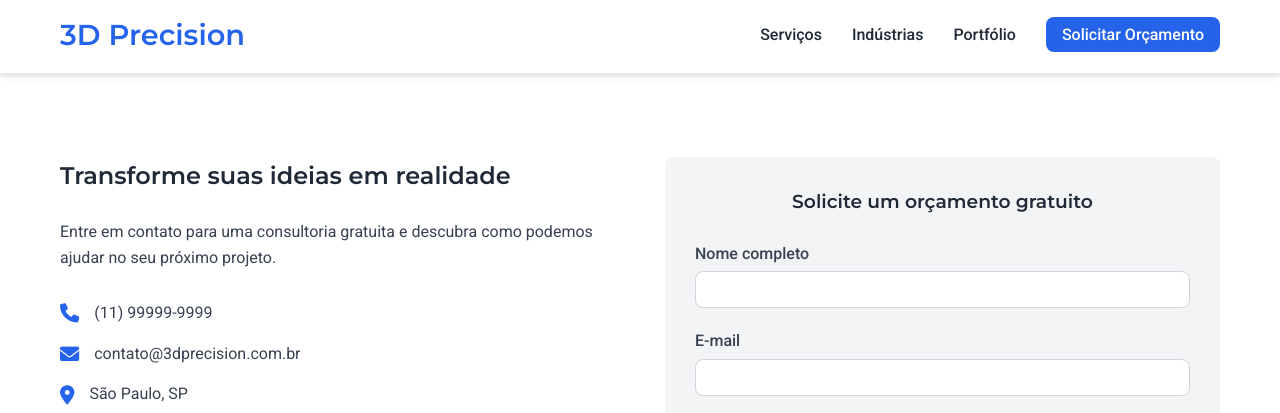
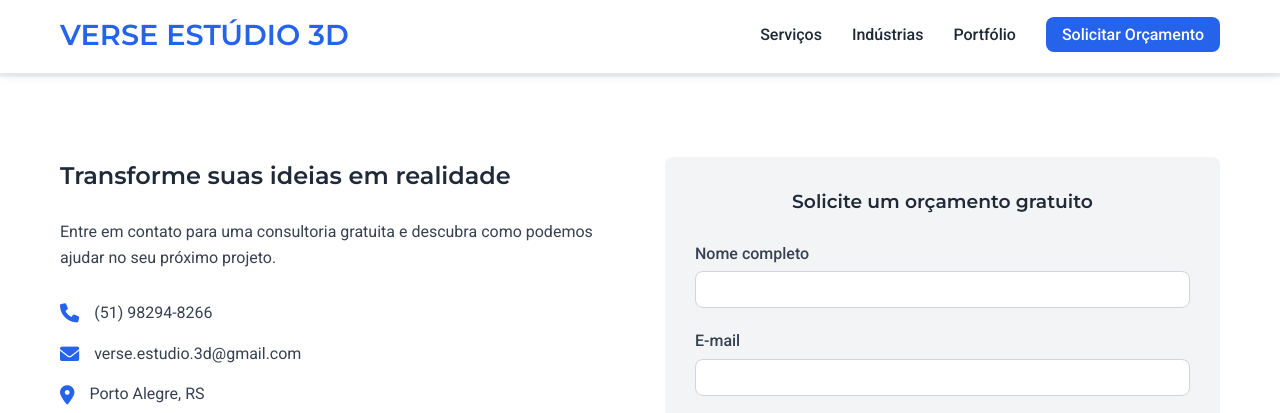
Before and after one commit to neo-devpro/VERSEESTUDIO3D, a plain HTML site: page index.html in a window 1280 px wide. Both pictures are taken after a click on the link "Contato". Shown: the part 5374-5787 px from the top of the page. Drawn offline with Linux system fonts and the light colour scheme.

Commit message:
Add files via upload

```diff
--- a/index.html
+++ b/index.html
@@ -3,7 +3,7 @@
 <head>
     <meta charset="UTF-8">
     <meta name="viewport" content="width=device-width, initial-scale=1.0">
-    <title>3D Precision | Modelagem e Impressão 3D de Peças Mecânicas e Orgânicas</title>
+    <title>VERSE ESTÚDIO 3D | Modelagem e Impressão 3D de Peças Mecânicas e Orgânicas</title>
     <meta name="description" content="Soluções precisas de modelagem e impressão 3D para peças mecânicas e orgânicas, entregando protótipos e produtos finais com qualidade industrial em prazos reduzidos.">
     <link rel="stylesheet" href="styles.css">
     <!-- Font Awesome -->
@@ -17,7 +17,7 @@
     <header>
         <div class="container">
             <div class="logo">
-                <h1>3D Precision</h1>
+                <h1>VERSE ESTÚDIO 3D</h1>
             </div>
             <nav>
                 <ul>
@@ -304,20 +304,20 @@
                 <div class="contato-detalhes">
                     <div class="contato-item">
                         <i class="fas fa-phone"></i>
-                        <p>(11) 99999-9999</p>
+                        <p>(51) 98294-8266</p>
                     </div>
                     <div class="contato-item">
                         <i class="fas fa-envelope"></i>
-                        <p>contato@3dprecision.com.br</p>
+                        <p>verse.estudio.3d@gmail.com</p>
                     </div>
                     <div class="contato-item">
                         <i class="fas fa-map-marker-alt"></i>
-                        <p>São Paulo, SP</p>
+                        <p>Porto Alegre, RS</p>
                     </div>
                 </div>
                 <div class="social-media">
-                    <a href="#" target="_blank"><i class="fab fa-instagram"></i></a>
-                    <a href="#" target="_blank"><i class="fab fa-facebook"></i></a>
+                    <a href="http://www.instagram.com/verse_estudio_3d" target="_blank"><i class="fab fa-instagram"></i></a>
+                    <a href="https://www.facebook.com/profile.php?id=61576215764406" target="_blank"><i class="fab fa-facebook"></i></a>
                     <a href="#" target="_blank"><i class="fab fa-linkedin"></i></a>
                     <a href="#" target="_blank"><i class="fab fa-youtube"></i></a>
                 </div>
@@ -412,13 +412,13 @@
                 </div>
                 <div class="footer-contact">
                     <h3>Contato</h3>
-                    <p><i class="fas fa-phone"></i> (11) 99999-9999</p>
-                    <p><i class="fas fa-envelope"></i> contato@3dprecision.com.br</p>
-                    <p><i class="fas fa-map-marker-alt"></i> São Paulo, SP</p>
+                    <p><i class="fas fa-phone"></i> (51) 98294-8266</p>
+                    <p><i class="fas fa-envelope"></i> verse.estudio.3d@gmail.com</p>
+                    <p><i class="fas fa-map-marker-alt"></i> Porto Alegre, RS</p>
                 </div>
             </div>
             <div class="footer-bottom">
-                <p>&copy; 2025 3D Precision. Todos os direitos reservados.</p>
+                <p>&copy; 2025 Verse Estúdio 3D. Todos os direitos reservados.</p>
                 <div class="footer-social">
                     <a href="#" target="_blank"><i class="fab fa-instagram"></i></a>
                     <a href="#" target="_blank"><i class="fab fa-facebook"></i></a>
--- a/styles.css
+++ b/styles.css
@@ -467,7 +467,7 @@ nav a:hover {
 }
 
 .depoimento-texto:before {
-    content: """;
+    content: "";
     font-size: 4rem;
     color: var(--primary-color);
     opacity: 0.2;
```
Also changed, not shown: script.js (line endings or trailing spaces).
